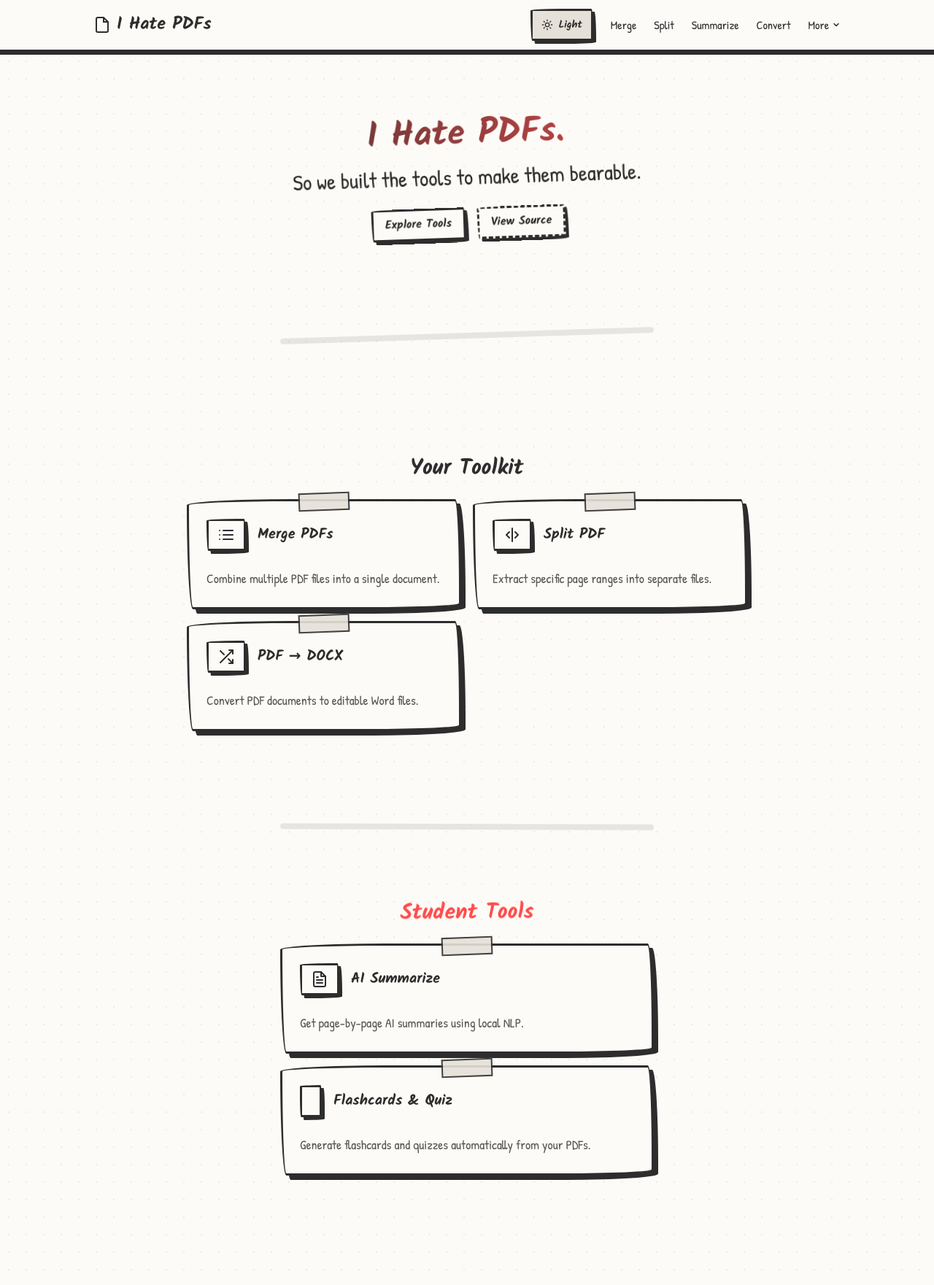
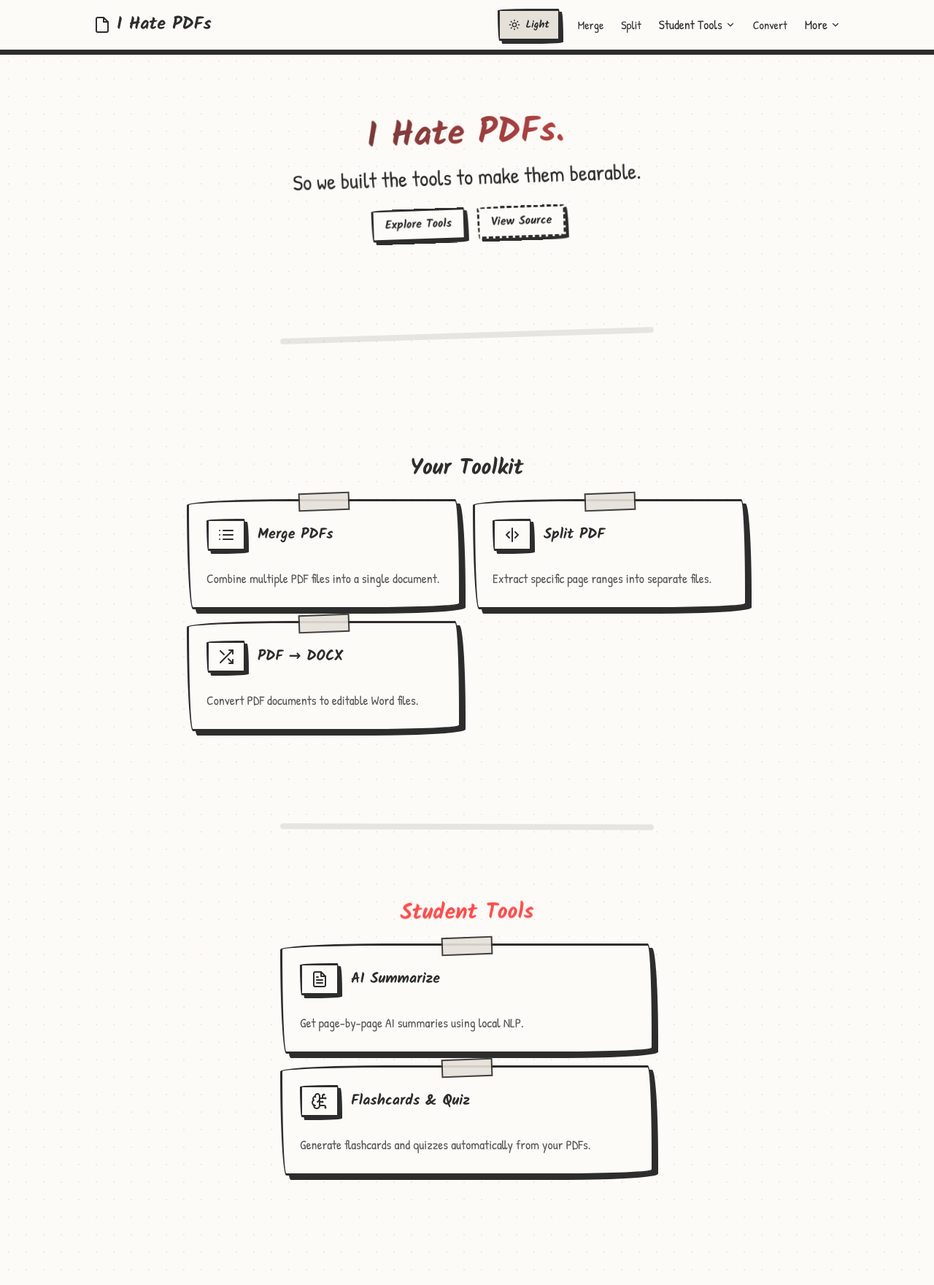
Before and after one commit to Arham-Qureshi/I-hate-PDFs, a Flask app: page / in a window 1280 px wide. Shown: the top 1761 px of the page at 73% size. Run offline with Flask 3, Linux system fonts and the light colour scheme; some libraries are stand-ins or nearby versions.

Commit message:
structure for navbar

```diff
--- a/templates/components/macros.html
+++ b/templates/components/macros.html
@@ -34,6 +34,8 @@
                 <polyline points="21 16 21 21 16 21"/>
                 <line x1="15" y1="15" x2="21" y2="21"/><line x1="4" y1="4" x2="9" y2="9"/>
             </svg>
+            {% elif icon_name == 'brain-circuit' %}
+            <i data-lucide="brain-circuit" class="w-6 h-6 stroke-[var(--c-text)] group-hover:stroke-[var(--c-bg)]"></i>
             {% endif %}
         </div>
         <h3 class="font-heading text-xl text-[var(--c-text)]">{{ title }}</h3>
--- a/templates/components/navbar.html
+++ b/templates/components/navbar.html
@@ -1,3 +1,6 @@
+{% set is_student_tool = request.path.startswith('/summarize') or request.path.startswith('/quiz') %}
+{% set is_compress_tool = request.path.startswith('/compress') %}
+
 <nav class="nav-glass fixed top-0 left-0 right-0 py-3 px-6 z-50">
     <div class="max-w-5xl mx-auto flex items-center justify-between">
         <a href="{{ url_for('main.dashboard') }}"
@@ -10,37 +13,62 @@
             <span>I Hate PDFs</span>
         </a>
 
-        <!-- Desktop Nav -->
         <div class="hidden md:flex items-center gap-6">
             <button id="theme-toggle" class="wobble-btn text-sm px-3 py-1 flex items-center gap-2 bg-[var(--c-muted)]">
                 <span id="theme-icon"><i data-lucide="palette" class="w-4 h-4 inline-block"></i></span>
                 <span id="theme-name">Light</span>
             </button>
             <a href="{{ url_for('merge.index') }}"
-                class="text-base hover:text-[var(--c-accent)] hover:-rotate-2 transition-all {% if request.path.startswith('/merge') %}underline decoration-wavy{% endif %}">Merge</a>
+                class="nav-link tilt-left {% if request.path.startswith('/merge') %}is-active{% endif %}">Merge</a>
             <a href="{{ url_for('split.index') }}"
-                class="text-base hover:text-[var(--c-accent)] hover:rotate-2 transition-all {% if request.path.startswith('/split') %}underline decoration-wavy{% endif %}">Split</a>
-            <a href="{{ url_for('summarize.index') }}"
-                class="text-base hover:text-[var(--c-accent)] hover:-rotate-1 transition-all {% if request.path.startswith('/summarize') %}underline decoration-wavy{% endif %}">Summarize</a>
+                class="nav-link tilt-right {% if request.path.startswith('/split') %}is-active{% endif %}">Split</a>
+
+            <div class="nav-dropdown" data-nav-dropdown>
+                <button type="button"
+                    class="nav-link nav-dropdown-trigger tilt-left {% if is_student_tool %}is-active{% endif %}"
+                    data-nav-dropdown-trigger aria-expanded="false">
+                    Student Tools
+                    <i data-lucide="chevron-down" class="nav-dropdown-icon"></i>
+                </button>
+                <div class="nav-dropdown-menu" role="menu">
+                    <a href="{{ url_for('summarize.index') }}"
+                        class="nav-dropdown-item {% if request.path.startswith('/summarize') %}is-active{% endif %}"
+                        role="menuitem">
+                        <i data-lucide="file-text" class="nav-dropdown-item-icon"></i>
+                        Summarize
+                    </a>
+                    <a href="{{ url_for('quiz.index') }}"
+                        class="nav-dropdown-item {% if request.path.startswith('/quiz') %}is-active{% endif %}"
+                        role="menuitem">
+                        <i data-lucide="brain-circuit" class="nav-dropdown-item-icon"></i>
+                        Quiz / Flashcards
+                    </a>
+                </div>
+            </div>
+
             <a href="{{ url_for('convert.index') }}"
-                class="text-base hover:text-[var(--c-accent)] hover:rotate-1 transition-all {% if request.path.startswith('/convert') %}underline decoration-wavy{% endif %}">Convert</a>
+                class="nav-link tilt-right {% if request.path.startswith('/convert') %}is-active{% endif %}">Convert</a>
 
-            <div class="relative group">
-                <button class="text-base hover:text-[var(--c-accent)] hover:-rotate-1 transition-all flex items-center gap-1">
+            <div class="nav-dropdown" data-nav-dropdown>
+                <button type="button"
+                    class="nav-link nav-dropdown-trigger tilt-left {% if is_compress_tool %}is-active{% endif %}"
+                    data-nav-dropdown-trigger aria-expanded="false">
                     More
-                    <svg width="12" height="12" viewBox="0 0 24 24" fill="none" stroke="currentColor" stroke-width="3" stroke-linecap="round" stroke-linejoin="round">
-                        <path d="m6 9 6 6 6-6"/>
-                    </svg>
+                    <i data-lucide="chevron-down" class="nav-dropdown-icon"></i>
                 </button>
-                <div class="absolute right-0 mt-2 w-48 bg-[var(--c-bg)] border-2 border-[var(--c-text)] rounded-xl shadow-xl opacity-0 invisible group-hover:opacity-100 group-hover:visible transition-all z-50 p-2 transform origin-top-right scale-95 group-hover:scale-100">
-                    <a href="{{ url_for('compress.pdf_index') }}" class="block px-4 py-2 hover:bg-[var(--c-muted)] hover:-rotate-1 rounded-lg transition-transform">Compress PDF</a>
-                    <a href="{{ url_for('compress.docx_index') }}" class="block px-4 py-2 hover:bg-[var(--c-muted)] hover:rotate-1 rounded-lg transition-transform">Compress Word</a>
+                <div class="nav-dropdown-menu nav-dropdown-menu-right" role="menu">
+                    <a href="{{ url_for('compress.pdf_index') }}"
+                        class="nav-dropdown-item {% if request.path.startswith('/compress/pdf') %}is-active{% endif %}"
+                        role="menuitem">Compress PDF</a>
+                    <a href="{{ url_for('compress.docx_index') }}"
+                        class="nav-dropdown-item {% if request.path.startswith('/compress/docx') %}is-active{% endif %}"
+                        role="menuitem">Compress Word</a>
                 </div>
             </div>
         </div>
 
-        <!-- Mobile Menu Toggle -->
-        <button id="mobile-menu-toggle" class="md:hidden wobble-btn px-2 py-1">
+        <button id="mobile-menu-toggle" class="md:hidden wobble-btn px-2 py-1" aria-expanded="false"
+            aria-controls="mobile-menu" aria-label="Open menu">
             <svg width="24" height="24" fill="none" stroke="currentColor" stroke-width="2">
                 <line x1="3" y1="6" x2="21" y2="6" />
                 <line x1="3" y1="12" x2="21" y2="12" />
@@ -50,23 +78,28 @@
     </div>
 </nav>
 
-<!-- Mobile drop -->
-<div id="mobile-menu"
-    class="fixed inset-0 z-[40] bg-[var(--c-bg)] hidden flex-col items-center justify-center gap-6 pt-16 pb-12">
+<div id="mobile-menu" class="mobile-menu">
     <button id="mobile-theme-toggle"
         class="wobble-btn text-base px-4 py-2 flex items-center gap-2 mb-4 bg-[var(--c-muted)]">
         <span id="mobile-theme-icon"><i data-lucide="palette" class="w-4 h-4 inline-block"></i></span> Toggle Theme
     </button>
     <a href="{{ url_for('merge.index') }}"
-        class="font-heading text-3xl hover:text-[var(--c-accent)] hover:rotate-2 transition-all">Merge</a>
+        class="mobile-nav-link {% if request.path.startswith('/merge') %}is-active{% endif %}">Merge</a>
     <a href="{{ url_for('split.index') }}"
-        class="font-heading text-3xl hover:text-[var(--c-accent)] hover:-rotate-2 transition-all">Split</a>
-    <a href="{{ url_for('summarize.index') }}"
-        class="font-heading text-3xl hover:text-[var(--c-accent)] hover:rotate-1 transition-all">Summarize</a>
+        class="mobile-nav-link {% if request.path.startswith('/split') %}is-active{% endif %}">Split</a>
+
+    <div class="mobile-nav-section">
+        <span class="mobile-nav-heading">Student Tools</span>
+        <a href="{{ url_for('summarize.index') }}"
+            class="mobile-nav-link mobile-nav-sublink {% if request.path.startswith('/summarize') %}is-active{% endif %}">Summarize</a>
+        <a href="{{ url_for('quiz.index') }}"
+            class="mobile-nav-link mobile-nav-sublink {% if request.path.startswith('/quiz') %}is-active{% endif %}">Quiz / Flashcards</a>
+    </div>
+
     <a href="{{ url_for('convert.index') }}"
-        class="font-heading text-3xl hover:text-[var(--c-accent)] hover:-rotate-1 transition-all">Convert</a>
+        class="mobile-nav-link {% if request.path.startswith('/convert') %}is-active{% endif %}">Convert</a>
     <a href="{{ url_for('compress.pdf_index') }}"
-        class="font-heading text-2xl hover:text-[var(--c-accent)] hover:rotate-1 transition-all opacity-70">Compress PDF</a>
+        class="mobile-nav-link mobile-nav-muted {% if request.path.startswith('/compress/pdf') %}is-active{% endif %}">Compress PDF</a>
     <a href="{{ url_for('compress.docx_index') }}"
-        class="font-heading text-2xl hover:text-[var(--c-accent)] hover:-rotate-1 transition-all opacity-70">Compress Word</a>
+        class="mobile-nav-link mobile-nav-muted {% if request.path.startswith('/compress/docx') %}is-active{% endif %}">Compress Word</a>
 </div>
```
